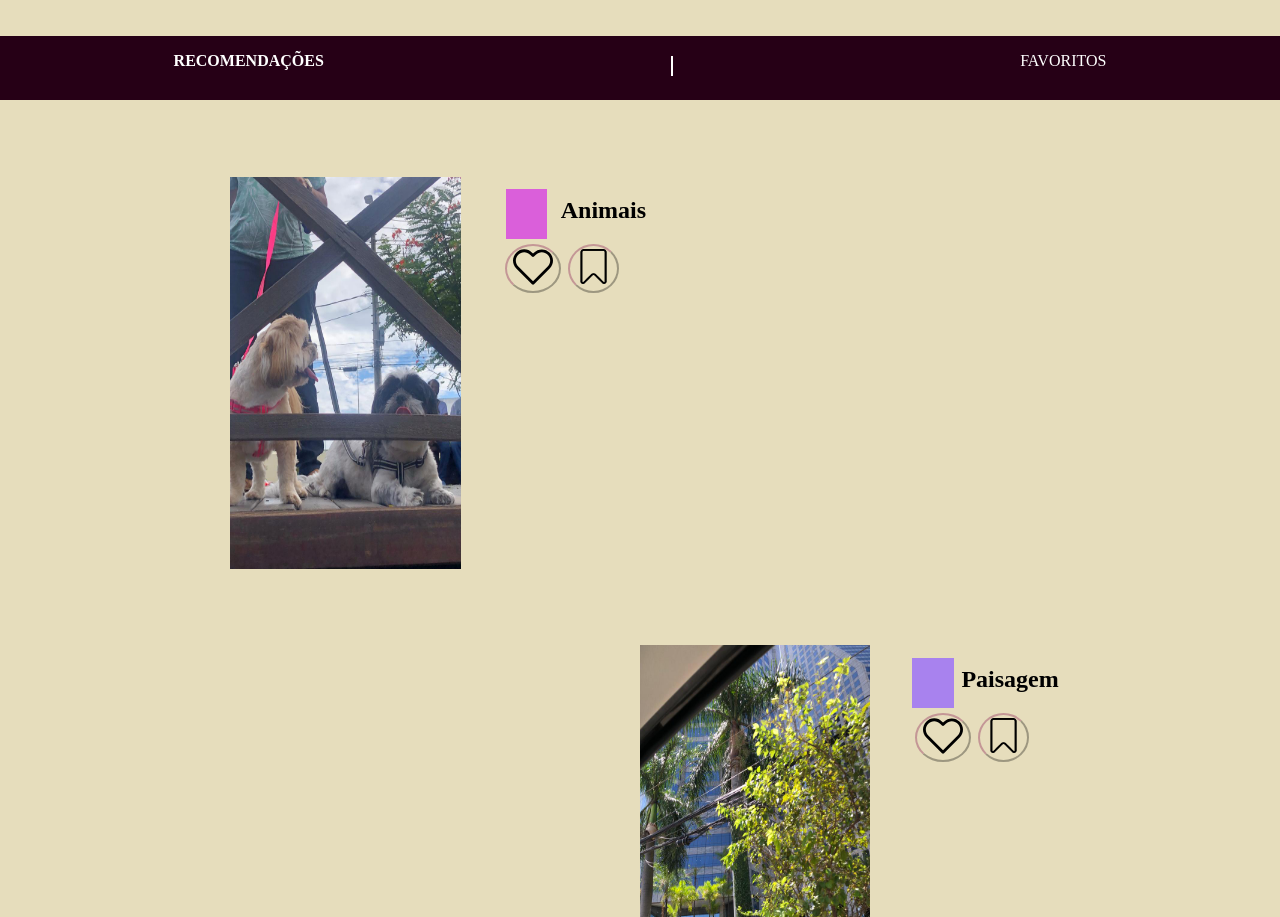
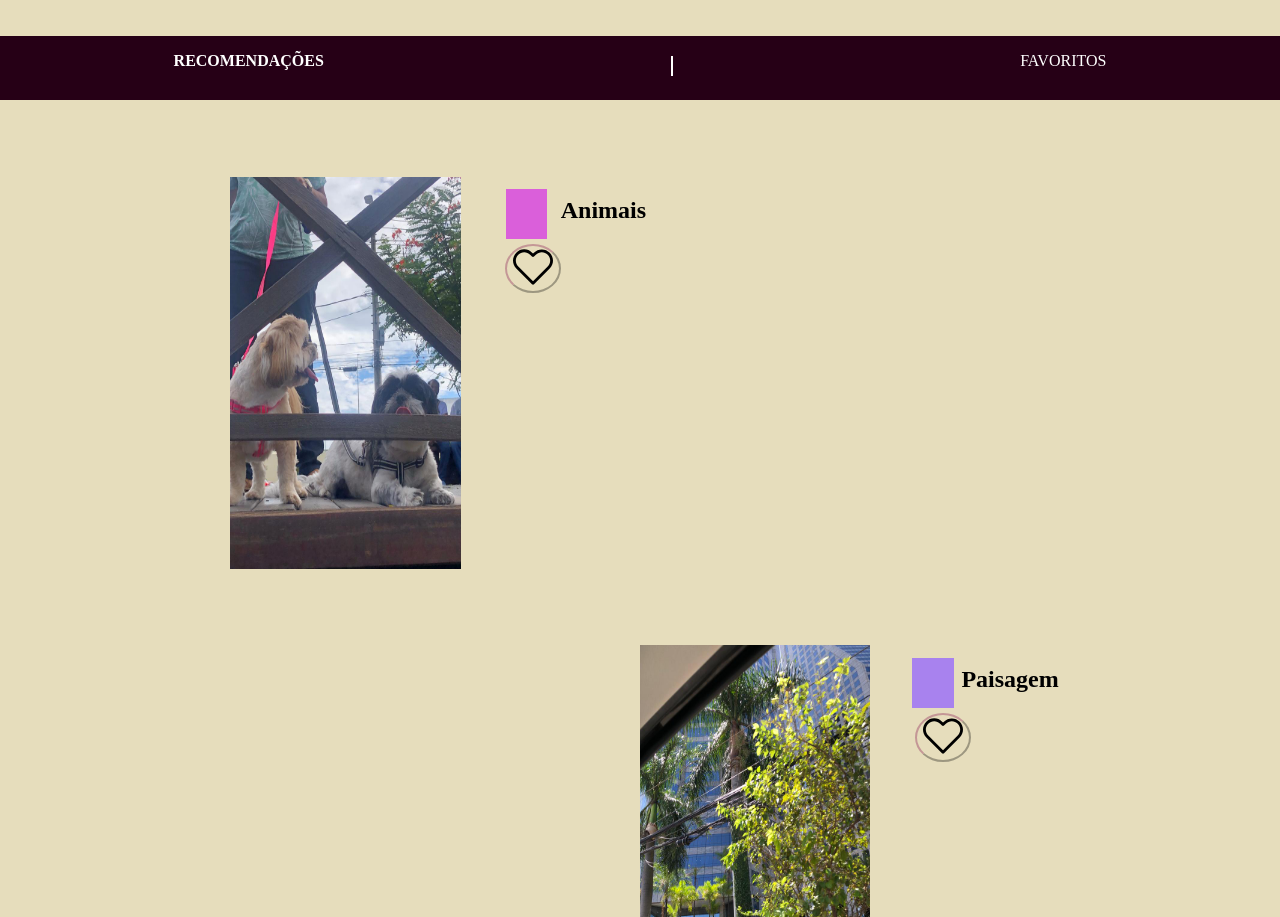
Before and after one commit to emyferreira/ProjetoPessoal, a website: page site/public/perfil.html in a window 1280 px wide. Shown: the part 173-1090 px from the top of the page. Drawn offline with Linux system fonts and the light colour scheme.

Commit message:
Excluindo botão de favoritar

```diff
--- a/site/public/perfil.html
+++ b/site/public/perfil.html
@@ -102,7 +102,6 @@
                     </div>
                      <div class="botoesRecomendacao">
                         <button id="curtir" type="button" onclick="curtirBotao()"> <img src="assets/img/curtir_vetor.svg" height ="40" width="40" /></button>
-                        <button id="favoritar" type="button" onclick="favoritarBotao()"> <img src="assets/img/favoritar_vetor.png" height ="35" width="35" /></button>
                     </div>
                 </div>
 
@@ -115,7 +114,6 @@
                     </div>
                      <div class="botoesRecomendacao">
                         <button id="curtir" type="button" onclick="curtir()"> <img src="assets/img/curtir_vetor.svg" height ="40" width="40" /></button>
-                        <button id="favoritar" type="button" onclick="favoritar()"> <img src="assets/img/favoritar_vetor.png" height ="35" width="35" /></button>
                     </div>
                 </div>
 
@@ -128,7 +126,6 @@
                     </div>
                     <div class="botoesRecomendacao">
                         <button id="curtir" type="button" onclick="curtir()"> <img src="assets/img/curtir_vetor.svg" height ="40" width="40" /></button>
-                        <button id="favoritar" type="button" onclick="favoritar()"> <img src="assets/img/favoritar_vetor.png" height ="35" width="35" /></button>
                     </div>
                 </div>
 
@@ -141,7 +138,6 @@
                     </div>
                      <div class="botoesRecomendacao">
                         <button id="curtir" type="button" onclick="curtir()"> <img src="assets/img/curtir_vetor.svg" height ="40" width="40" /></button>
-                        <button id="favoritar" type="button" onclick="favoritar()"> <img src="assets/img/favoritar_vetor.png" height ="35" width="35" /></button>
                     </div>
                 </div>
 
@@ -154,7 +150,6 @@
                     </div>
                      <div class="botoesRecomendacao">
                         <button id="curtir" type="button" onclick="curtir()"> <img src="assets/img/curtir_vetor.svg" height ="40" width="40" /></button>
-                        <button id="favoritar" type="button" onclick="favoritar()"> <img src="assets/img/favoritar_vetor.png" height ="35" width="35" /></button>
                     </div>
                 </div>
 
@@ -167,7 +162,6 @@
                     </div>
                      <div class="botoesRecomendacao">
                         <button id="curtir" type="button" onclick="curtir()"> <img src="assets/img/curtir_vetor.svg" height ="40" width="40" /></button>
-                        <button id="favoritar" type="button" onclick="favoritar()"> <img src="assets/img/favoritar_vetor.png" height ="35" width="35" /></button>
                     </div>
                 </div>
 
@@ -180,7 +174,6 @@
                     </div>
                      <div class="botoesRecomendacao">
                         <button id="curtir" type="button" onclick="curtir()"> <img src="assets/img/curtir_vetor.svg" height ="40" width="40" /></button>
-                        <button id="favoritar" type="button" onclick="favoritar()"> <img src="assets/img/favoritar_vetor.png" height ="35" width="35" /></button>
                     </div>
                 </div>
 
@@ -193,7 +186,6 @@
                     </div>
                      <div class="botoesRecomendacao">
                         <button id="curtir" type="button" onclick="curtir()"> <img src="assets/img/curtir_vetor.svg" height ="40" width="40" /></button>
-                        <button id="favoritar" type="button" onclick="favoritar()"> <img src="assets/img/favoritar_vetor.png" height ="35" width="35" /></button>
                     </div>
                 </div>
 
@@ -206,7 +198,6 @@
                     </div>
                      <div class="botoesRecomendacao">
                         <button id="curtir" type="button" onclick="curtir()"> <img src="assets/img/curtir_vetor.svg" height ="40" width="40" /></button>
-                        <button id="favoritar" type="button" onclick="favoritar()"> <img src="assets/img/favoritar_vetor.png" height ="35" width="35" /></button>
                     </div>
                 </div>
 
@@ -219,7 +210,6 @@
                     </div>
                     <div class="botoesRecomendacao">
                         <button id="curtir" type="button" onclick="curtir()"> <img src="assets/img/curtir_vetor.svg" height ="40" width="40" /></button>
-                        <button id="favoritar" type="button" onclick="favoritar()"> <img src="assets/img/favoritar_vetor.png" height ="35" width="35" /></button>
                     </div>
                 </div>
 
@@ -232,7 +222,6 @@
                     </div>
                      <div class="botoesRecomendacao">
                         <button id="curtir" type="button" onclick="curtir()"> <img src="assets/img/curtir_vetor.svg" height ="40" width="40" /></button>
-                        <button id="favoritar" type="button" onclick="favoritar()"> <img src="assets/img/favoritar_vetor.png" height ="35" width="35" /></button>
                     </div>
                 </div>
 
@@ -245,7 +234,6 @@
                     </div>
                      <div class="botoesRecomendacao">
                         <button id="curtir" type="button" onclick="curtir()"> <img src="assets/img/curtir_vetor.svg" height ="40" width="40" /></button>
-                        <button id="favoritar" type="button" onclick="favoritar()"> <img src="assets/img/favoritar_vetor.png" height ="35" width="35" /></button>
                     </div>
                 </div>
 
@@ -258,7 +246,6 @@
                     </div>
                      <div class="botoesRecomendacao">
                         <button id="curtir" type="button" onclick="curtir()"> <img src="assets/img/curtir_vetor.svg" height ="40" width="40" /></button>
-                        <button id="favoritar" type="button" onclick="favoritar()"> <img src="assets/img/favoritar_vetor.png" height ="35" width="35" /></button>
                     </div>
                 </div>
 
@@ -271,7 +258,6 @@
                     </div>
                      <div class="botoesRecomendacao">
                         <button id="curtir" type="button" onclick="curtir()"> <img src="assets/img/curtir_vetor.svg" height ="40" width="40" /></button>
-                        <button id="favoritar" type="button" onclick="favoritar()"> <img src="assets/img/favoritar_vetor.png" height ="35" width="35" /></button>
                     </div>
                 </div>
 
@@ -284,7 +270,6 @@
                     </div>
                      <div class="botoesRecomendacao">
                         <button id="curtir" type="button" onclick="curtir()"> <img src="assets/img/curtir_vetor.svg" height ="40" width="40" /></button>
-                        <button id="favoritar" type="button" onclick="favoritar()"> <img src="assets/img/favoritar_vetor.png" height ="35" width="35" /></button>
                     </div>
                 </div>
 
@@ -297,7 +282,6 @@
                     </div>
                      <div class="botoesRecomendacao">
                         <button id="curtir" type="button" onclick="curtir()"> <img src="assets/img/curtir_vetor.svg" height ="40" width="40" /></button>
-                        <button id="favoritar" type="button" onclick="favoritar()"> <img src="assets/img/favoritar_vetor.png" height ="35" width="35" /></button>
                     </div>
                 </div>
 
@@ -310,7 +294,6 @@
                     </div>
                      <div class="botoesRecomendacao">
                         <button id="curtir" type="button" onclick="curtir()"> <img src="assets/img/curtir_vetor.svg" height ="40" width="40" /></button>
-                        <button id="favoritar" type="button" onclick="favoritar()"> <img src="assets/img/favoritar_vetor.png" height ="35" width="35" /></button>
                     </div>
                 </div>
 
@@ -323,7 +306,6 @@
                     </div>
                      <div class="botoesRecomendacao">
                         <button id="curtir" type="button" onclick="curtir()"> <img src="assets/img/curtir_vetor.svg" height ="40" width="40" /></button>
-                        <button id="favoritar" type="button" onclick="favoritar()"> <img src="assets/img/favoritar_vetor.png" height ="35" width="35" /></button>
                     </div>
                 </div>
 
@@ -336,7 +318,6 @@
                     </div>
                      <div class="botoesRecomendacao">
                         <button id="curtir" type="button" onclick="curtir()"> <img src="assets/img/curtir_vetor.svg" height ="40" width="40" /></button>
-                        <button id="favoritar" type="button" onclick="favoritar()"> <img src="assets/img/favoritar_vetor.png" height ="35" width="35" /></button>
                     </div>
                 </div>
 
@@ -349,7 +330,6 @@
                     </div>
                      <div class="botoesRecomendacao">
                         <button id="curtir" type="button" onclick="curtir()"> <img src="assets/img/curtir_vetor.svg" height ="40" width="40" /></button>
-                        <button id="favoritar" type="button" onclick="favoritar()"> <img src="assets/img/favoritar_vetor.png" height ="35" width="35" /></button>
                     </div>
                 </div>
 
@@ -362,7 +342,6 @@
                     </div>
                      <div class="botoesRecomendacao">
                         <button id="curtir" type="button" onclick="curtir()"> <img src="assets/img/curtir_vetor.svg" height ="40" width="40" /></button>
-                        <button id="favoritar" type="button" onclick="favoritar()"> <img src="assets/img/favoritar_vetor.png" height ="35" width="35" /></button>
                     </div>
                 </div>
 
@@ -375,7 +354,6 @@
                     </div>
                      <div class="botoesRecomendacao">
                         <button id="curtir" type="button" onclick="curtir()"> <img src="assets/img/curtir_vetor.svg" height ="40" width="40" /></button>
-                        <button id="favoritar" type="button" onclick="favoritar()"> <img src="assets/img/favoritar_vetor.png" height ="35" width="35" /></button>
                     </div>
                 </div>
 
@@ -388,7 +366,6 @@
                     </div>
                      <div class="botoesRecomendacao">
                         <button id="curtir" type="button" onclick="curtir()"> <img src="assets/img/curtir_vetor.svg" height ="40" width="40" /></button>
-                        <button id="favoritar" type="button" onclick="favoritar()"> <img src="assets/img/favoritar_vetor.png" height ="35" width="35" /></button>
                     </div>
                 </div>
 
@@ -401,7 +378,6 @@
                     </div>
                      <div class="botoesRecomendacao">
                         <button id="curtir" type="button" onclick="curtir()"> <img src="assets/img/curtir_vetor.svg" height ="40" width="40" /></button>
-                        <button id="favoritar" type="button" onclick="favoritar()"> <img src="assets/img/favoritar_vetor.png" height ="35" width="35" /></button>
                     </div>
                 </div>
 
@@ -414,7 +390,6 @@
                     </div>
                      <div class="botoesRecomendacao">
                         <button id="curtir" type="button" onclick="curtir()"> <img src="assets/img/curtir_vetor.svg" height ="40" width="40" /></button>
-                        <button id="favoritar" type="button" onclick="favoritar()"> <img src="assets/img/favoritar_vetor.png" height ="35" width="35" /></button>
                     </div>
                 </div>
 
@@ -427,7 +402,6 @@
                     </div>
                      <div class="botoesRecomendacao">
                         <button id="curtir" type="button" onclick="curtir()"> <img src="assets/img/curtir_vetor.svg" height ="40" width="40" /></button>
-                        <button id="favoritar" type="button" onclick="favoritar()"> <img src="assets/img/favoritar_vetor.png" height ="35" width="35" /></button>
                     </div>
                 </div>
 
@@ -440,7 +414,6 @@
                     </div>
                      <div class="botoesRecomendacao">
                         <button id="curtir" type="button" onclick="curtir()"> <img src="assets/img/curtir_vetor.svg" height ="40" width="40" /></button>
-                        <button id="favoritar" type="button" onclick="favoritar()"> <img src="assets/img/favoritar_vetor.png" height ="35" width="35" /></button>
                     </div>
                 </div>
 
@@ -453,7 +426,6 @@
                     </div>
                      <div class="botoesRecomendacao">
                         <button id="curtir" type="button" onclick="curtir()"> <img src="assets/img/curtir_vetor.svg" height ="40" width="40" /></button>
-                        <button id="favoritar" type="button" onclick="favoritar()"> <img src="assets/img/favoritar_vetor.png" height ="35" width="35" /></button>
                     </div>
                 </div>
 
@@ -466,7 +438,6 @@
                     </div>
                      <div class="botoesRecomendacao">
                         <button id="curtir" type="button" onclick="curtir()"> <img src="assets/img/curtir_vetor.svg" height ="40" width="40" /></button>
-                        <button id="favoritar" type="button" onclick="favoritar()"> <img src="assets/img/favoritar_vetor.png" height ="35" width="35" /></button>
                     </div>
                 </div>
 
@@ -479,7 +450,6 @@
                     </div>
                      <div class="botoesRecomendacao">
                         <button id="curtir" type="button" onclick="curtir()"> <img src="assets/img/curtir_vetor.svg" height ="40" width="40" /></button>
-                        <button id="favoritar" type="button" onclick="favoritar()"> <img src="assets/img/favoritar_vetor.png" height ="35" width="35" /></button>
                     </div>
                 </div>
 
```
